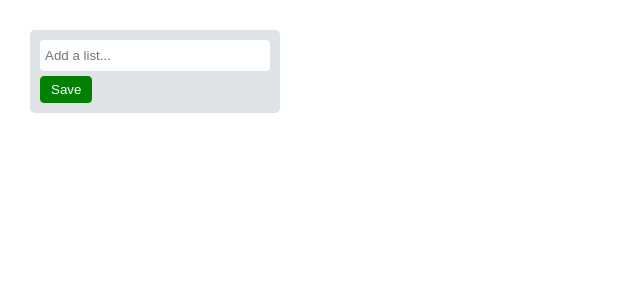
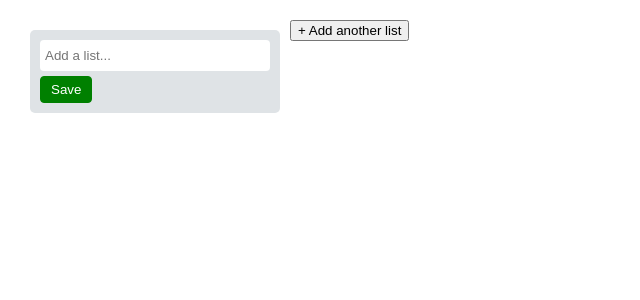
Before and after one commit to Juan-Garcia1/trello-clone-prototype, a React (Create React App) app: page / in a window 1280 px wide. Shown: the top 300 px of the page, without its empty margins (0-640 px from the left). Built offline with nearby package versions, Linux system fonts and the light colour scheme.

Commit message:
import Board component

```diff
--- a/src/App.js
+++ b/src/App.js
@@ -1,16 +1,17 @@
-import React, { Component } from "react"
-import "./App.css"
+import React, { Component } from "react";
+import "./App.css";
 
-import List from "./Components/List/List"
+// import List from "./Components/List/List"
+import Board from "./Components/Board/Board";
 
 class App extends Component {
   render() {
     return (
       <div className="App">
-        <List />
+        <Board />
       </div>
-    )
+    );
   }
 }
 
-export default App
+export default App;
```
